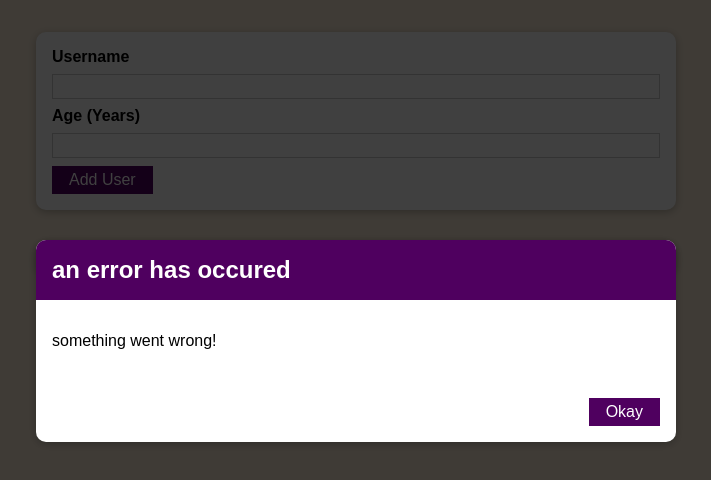
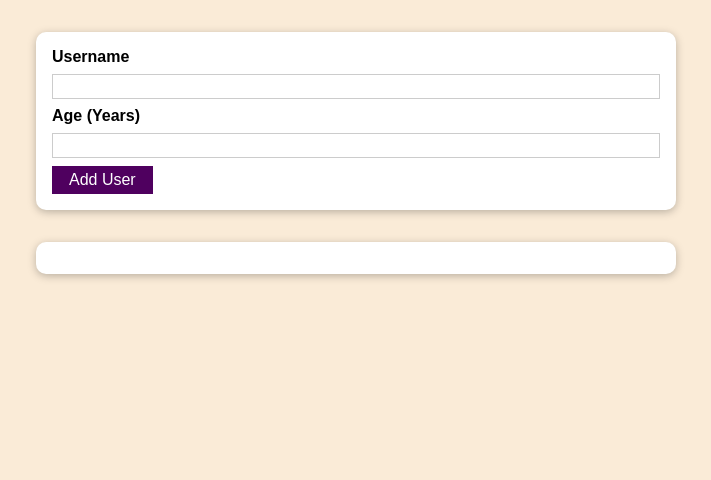
Before and after one commit to matteobu/react-2022, a React (Create React App) app in the folder Complete Project React/: page / in a window 1280 px wide. Shown: the top 480 px of the page, without its empty margins (284-995 px from the left). Built offline with nearby package versions, Linux system fonts and the light colour scheme.

Commit message:
managing error state

```diff
--- a/Complete Project React/src/Components/UI/Button.js
+++ b/Complete Project React/src/Components/UI/Button.js
@@ -13,6 +13,4 @@
     );
 };
 
-Button.propTypes = {};
-
 export default Button;
--- a/Complete Project React/src/Components/UI/ErroModal.js
+++ b/Complete Project React/src/Components/UI/ErroModal.js
@@ -4,9 +4,13 @@
 import classes from "./ErrorModal.module.css";
 
 const ErroModal = (props) => {
+    const errorToDisable = () => {
+        props.onError();
+    };
+
     return (
         <>
-            <div className={classes.backdrop}></div>
+            <div className={classes.backdrop} onClick={errorToDisable}></div>
             <Card className={classes.modal}>
                 <header className={classes.header}>
                     <h2>{props.title}</h2>
@@ -15,7 +19,7 @@
                     <p>{props.message}</p>
                 </div>
                 <footer className={classes.actions}>
-                    <Button> Okay </Button>
+                    <Button onClick={errorToDisable}> Okay </Button>
                 </footer>
             </Card>
         </>
--- a/Complete Project React/src/Components/Users/AddUser.js
+++ b/Complete Project React/src/Components/Users/AddUser.js
@@ -7,23 +7,32 @@
 const AddUser = (props) => {
     const [enteredUserName, setEnteredUserName] = useState("");
     const [enteredUserAge, setEnteredUserAge] = useState("");
+    const [error, setError] = useState();
 
     const addUserHandler = (e) => {
+        e.preventDefault();
         if (
             enteredUserAge.trim().length === 0 ||
             enteredUserName.trim().length === 0
         ) {
+            setError({
+                title: "Invalid Input",
+                message: "Please Enter a valid Name and Age (no empty values)",
+            });
             return;
         }
 
         if (+enteredUserAge < 1) {
+            setError({
+                title: "Invalid Input",
+                message: "Please Enter a valid Age (>0)",
+            });
             return;
         }
         props.onAddUser(enteredUserName, enteredUserAge);
 
         setEnteredUserName("");
         setEnteredUserAge("");
-        e.preventDefault();
     };
 
     const usernameChangeHandler = (e) => {
@@ -33,12 +42,19 @@
         setEnteredUserAge(e.target.value);
     };
 
+    const errorHandler = () => {
+        console.log("error button got clicked");
+        setError(null);
+    };
     return (
         <>
-            <ErroModal
-                title="an error has occured"
-                message="something went wrong!"
-            />
+            {error && (
+                <ErroModal
+                    title={error.title}
+                    message={error.message}
+                    onError={errorHandler}
+                />
+            )}
             <Card className={classes.input}>
                 <form onSubmit={addUserHandler}>
                     <label htmlFor="username">Username</label>
```
